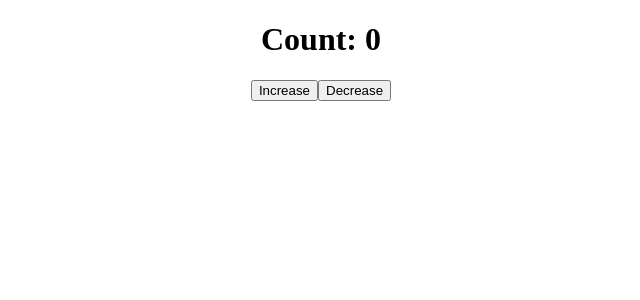
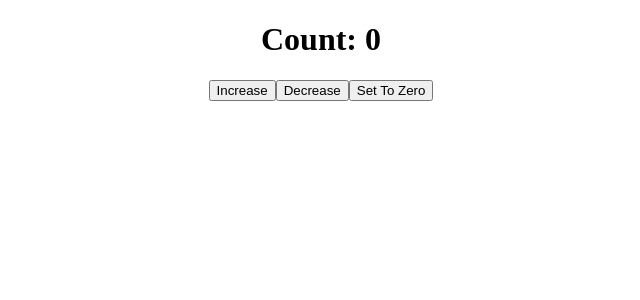
Before and after one commit to Kushal-Pathak/My-React-Journey, a React (Create React App) app: page / in a window 1280 px wide. Shown: the top 300 px of the page, without its empty margins (319-959 px from the left). Built offline with nearby package versions, Linux system fonts and the light colour scheme.

Commit message:
counter updated, set to zero feature added

```diff
--- a/src/components/Counter.js
+++ b/src/components/Counter.js
@@ -7,11 +7,15 @@ export default function Counter() {
   const handleDecrease = () => {
     setCount(count - 1);
   };
+  const handleZero = () => {
+    setCount(0);
+  };
   return (
     <div>
       <h1>Count: {count}</h1>
       <button onClick={handleIncrease}>Increase</button>
       <button onClick={handleDecrease}>Decrease</button>
+      <button onClick={handleZero}>Set To Zero</button>
     </div>
   );
 }
```
